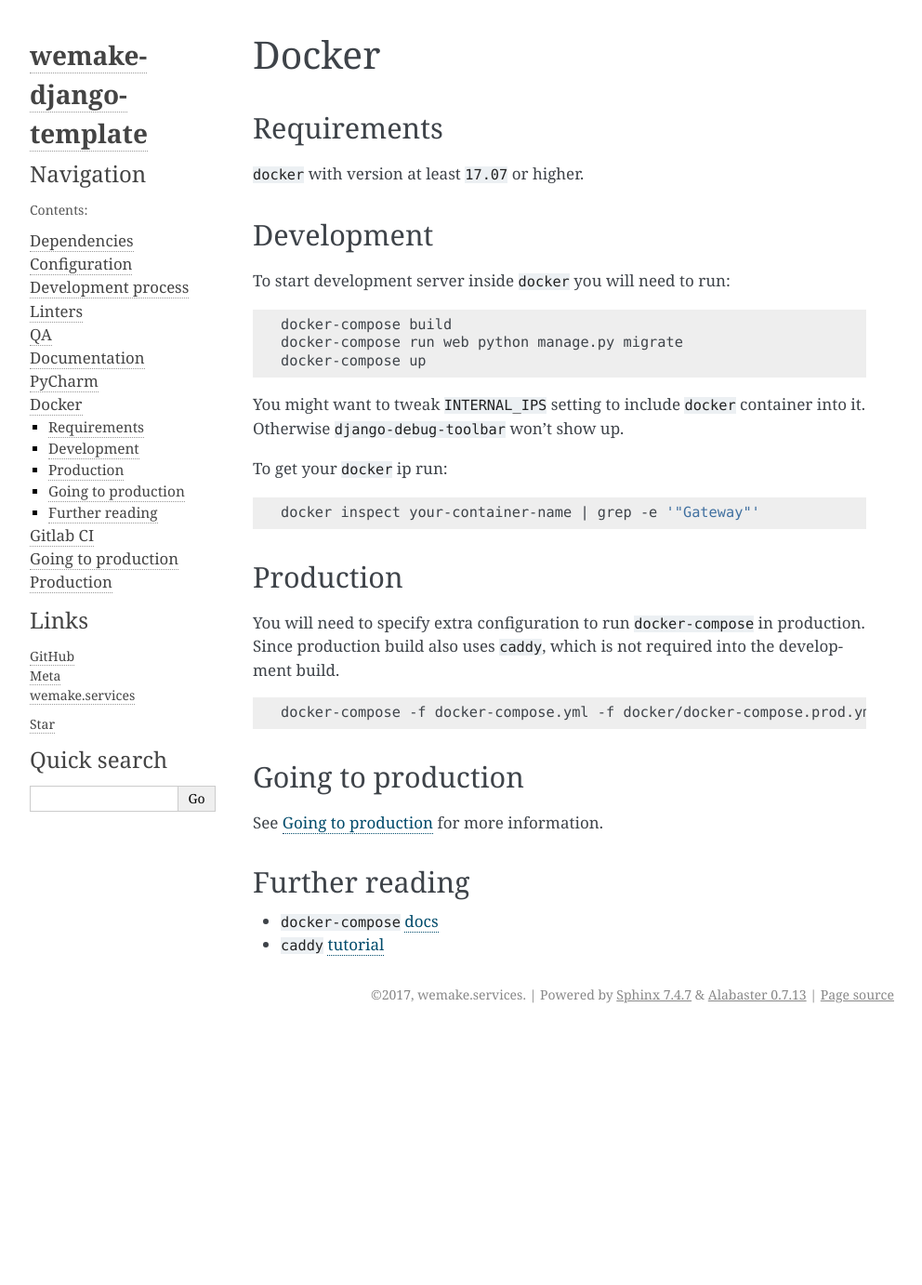
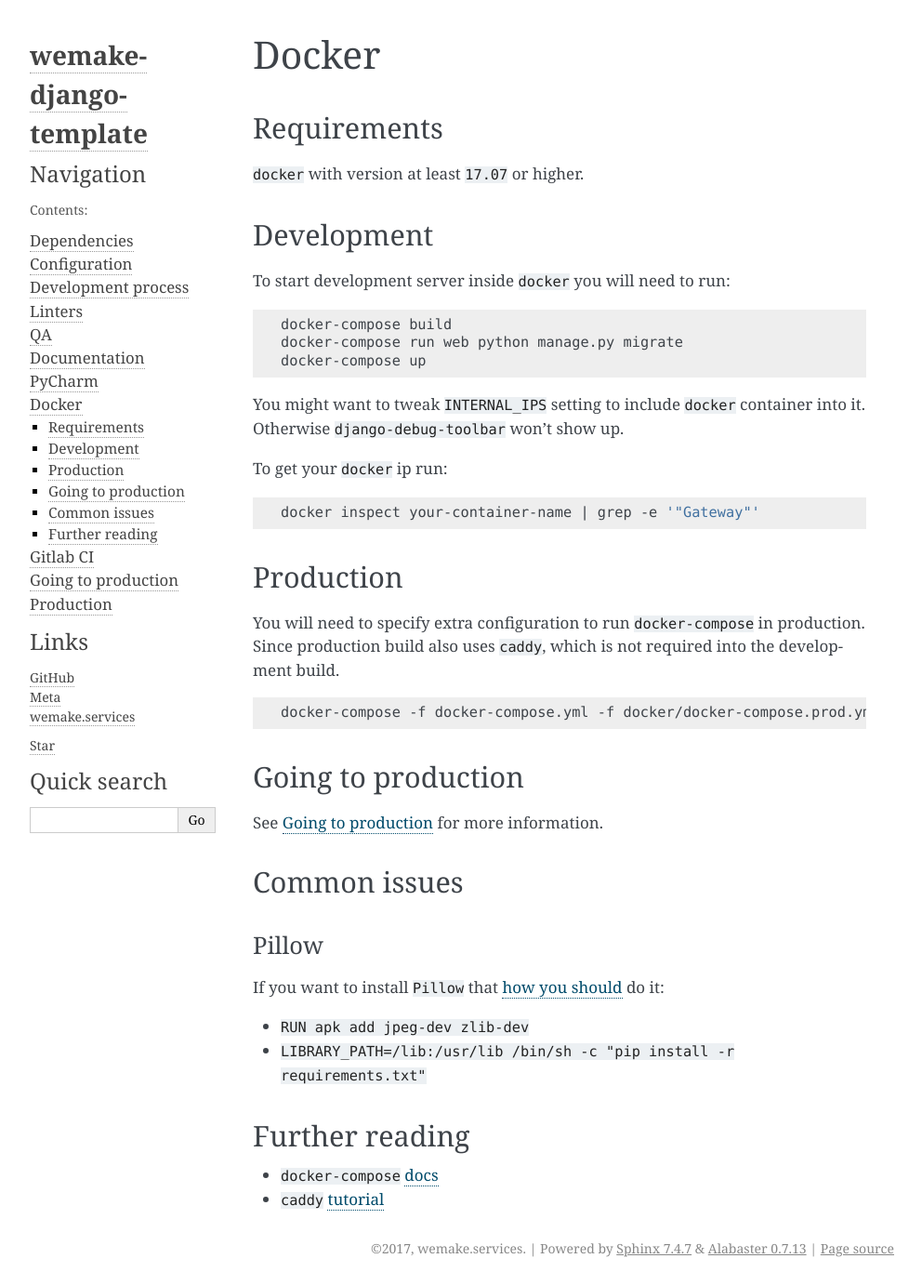
Before and after one commit to wemake-services/wemake-django-template, a Sphinx documentation site: the page built from {{cookiecutter.project_name}}/docs/_pages/template/docker.rst, in a window 1280 px wide. Shown: the whole page at 93% size, without its empty margins (148-1140 px from the left). Built offline with Sphinx 7.4.7, drawn with Linux system fonts in a browser that asks for light colours; pages that are not in the unit, such as notebooks, are missing from menus; before the commit the page ends 1109 px from its top, so only the background shows below that.

Commit message:
Adds fixes to how pip and caddy works
Changes:
1. Set explicit `pip` timeout: closes #44
2. Set explicit `caddy` policy: closes #43
3. Adds docs on how to install `Pillow`

```diff
--- a/{{cookiecutter.project_name}}/docs/_pages/template/docker.rst
+++ b/{{cookiecutter.project_name}}/docs/_pages/template/docker.rst
@@ -43,6 +43,18 @@
 See :ref:`going-to-production` for more information.
 
 
+Common issues
+-------------
+
+Pillow
+~~~~~~
+
+If you want to install ``Pillow`` that `how you should <https://github.com/python-pillow/Pillow/issues/1763>`_ do it:
+
+- ``RUN apk add jpeg-dev zlib-dev``
+- ``LIBRARY_PATH=/lib:/usr/lib /bin/sh -c "pip install -r requirements.txt"``
+
+
 Further reading
 ---------------
 
```
Also changed, not shown: 2 other files.
